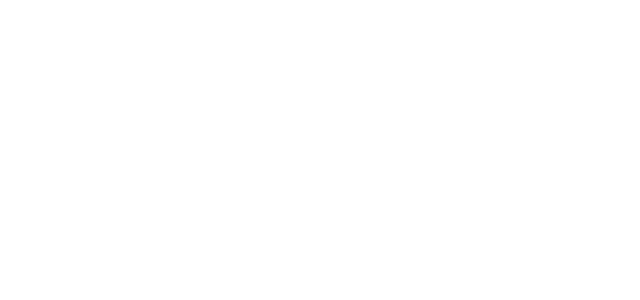
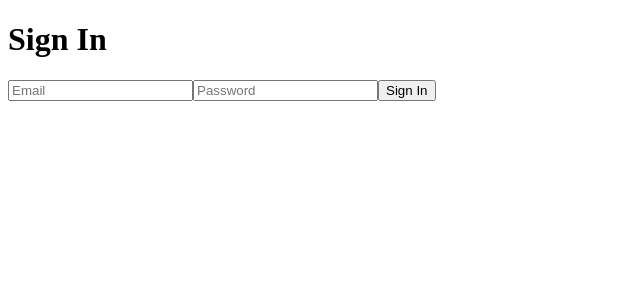
Before and after one commit to lediemhang87/ticket-project, a React (Vite) app in the folder client/: page /signin in a window 1280 px wide. Before the commit this address had no page. Shown: the top 300 px of the page, without its empty margins (0-640 px from the left). Built offline with nearby package versions, Linux system fonts and the light colour scheme.

Commit message:
Add sign in page

```diff
--- a/client/src/App.jsx
+++ b/client/src/App.jsx
@@ -2,6 +2,7 @@ import React, { useState } from "react";
 import { BrowserRouter, Routes, Route } from "react-router-dom";
 import Home from "./pages/Home";
 import SignUp from "./pages/SignUp";
+import SignIn from "./pages/SignIn";
 
 function App() {
 
@@ -11,6 +12,7 @@ function App() {
         <Routes>
           <Route path="/" element={<Home />} />
           <Route path="/signup" element={<SignUp />} />
+          <Route path="/signin" element={<SignIn />} />
         </Routes>
       </BrowserRouter>
     </div>
--- /dev/null
+++ b/client/src/pages/SignIn.tsx
@@ -0,0 +1,54 @@
+import React, { useState, FormEvent } from "react";
+
+const SignIn: React.FC = () => {
+  const [email, setEmail] = useState("");
+  const [password, setPassword] = useState("");
+
+  const handleSignIn = async (e: FormEvent<HTMLFormElement>) => {
+    e.preventDefault();
+    try {
+      const result = await fetch("https://ticketproj.onrender.com/signin", {
+        method: "POST",
+        body: JSON.stringify({ email, password }),
+        headers: {
+          "Content-Type": "application/json",
+        },
+      });
+      const data = await result.json();
+      console.warn(data);
+      if (result.ok) {
+        alert("Signed in successfully");
+        setEmail("");
+        setPassword("");
+      } else {
+        alert("Invalid email or password");
+      }
+    } catch (error) {
+      console.error("Error:", error);
+      alert("Something went wrong");
+    }
+  };
+
+  return (
+    <>
+      <h1>Sign In</h1>
+      <form onSubmit={handleSignIn}>
+        <input
+          type="email"
+          placeholder="Email"
+          value={email}
+          onChange={(e) => setEmail(e.target.value)}
+        />
+        <input
+          type="password"
+          placeholder="Password"
+          value={password}
+          onChange={(e) => setPassword(e.target.value)}
+        />
+        <button type="submit">Sign In</button>
+      </form>
+    </>
+  );
+};
+
+export default SignIn;
```
Also changed, not shown: 1 other file (tests, documents, lock files or other folders).
